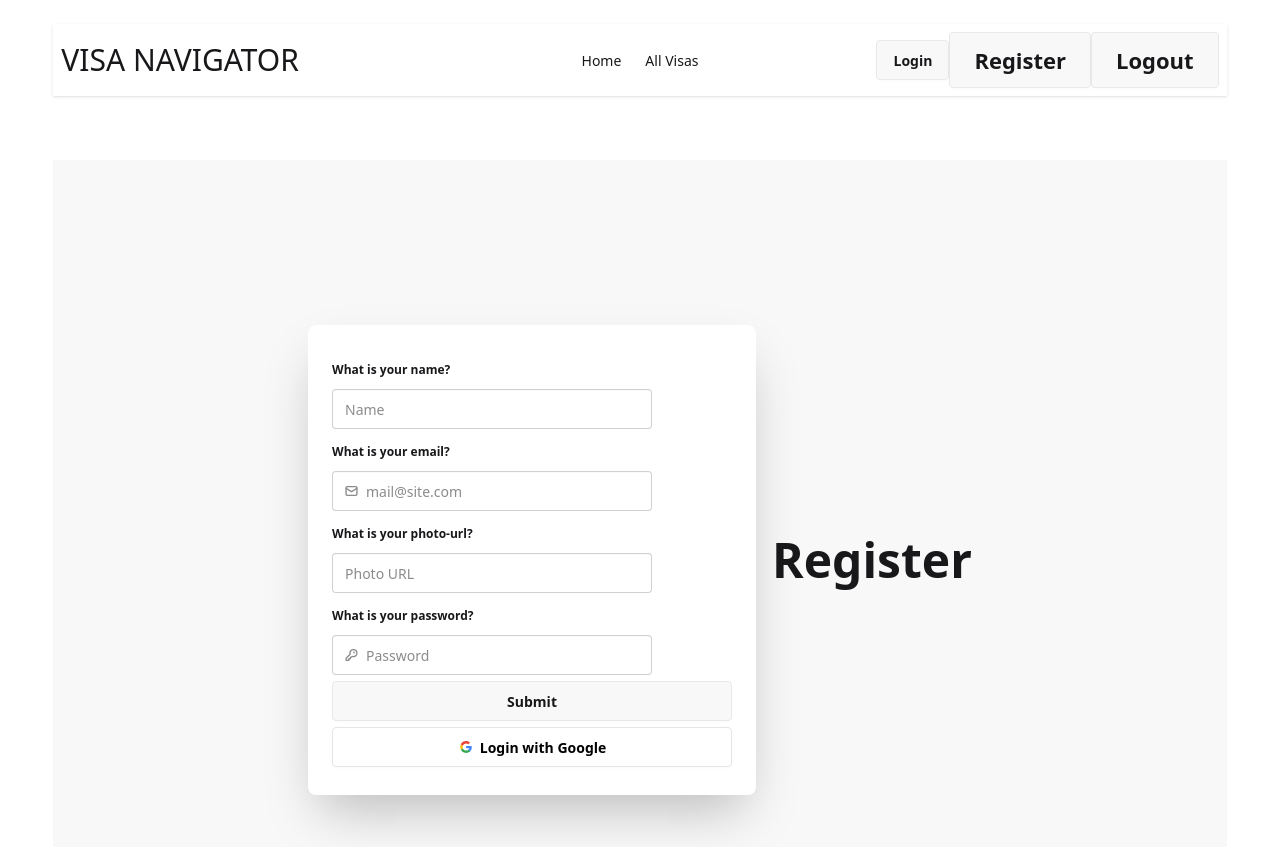
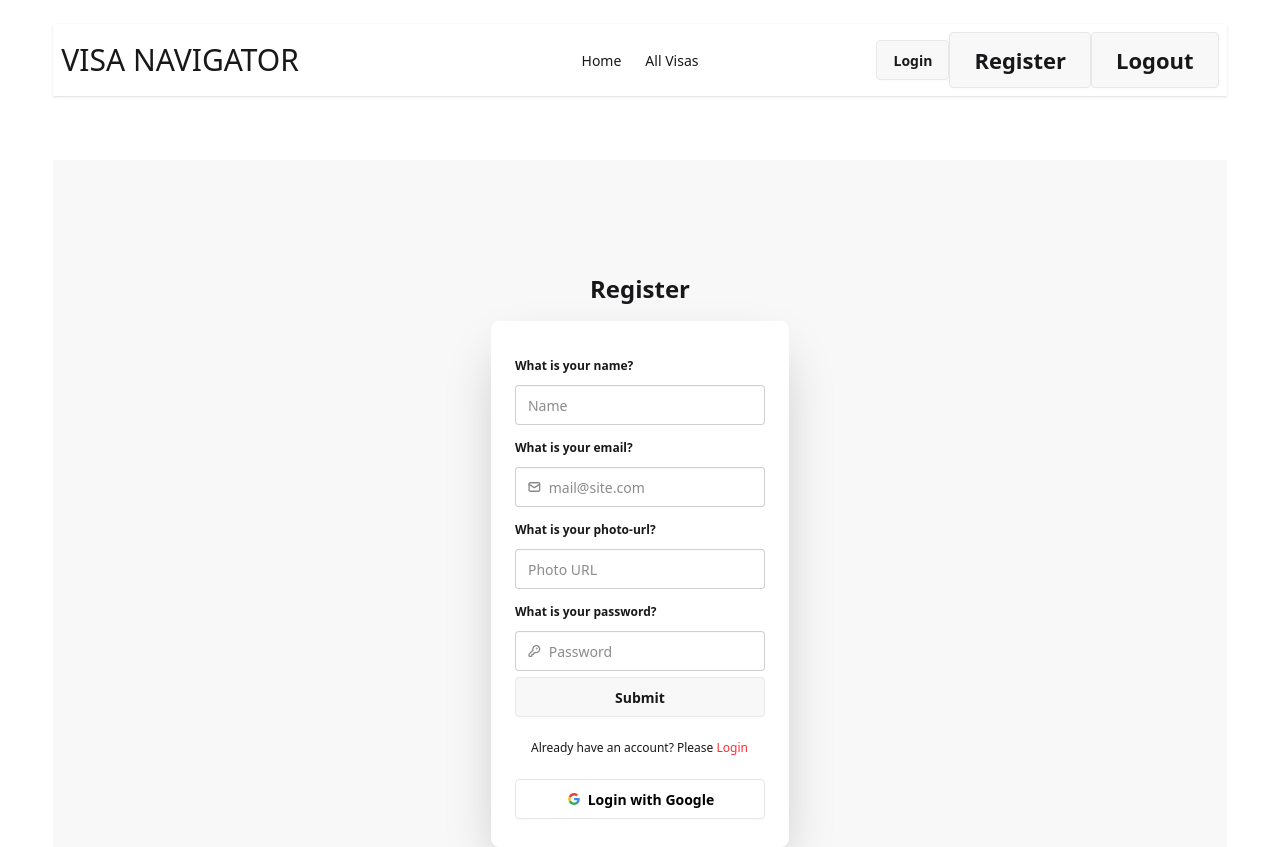
Before and after one commit to DevelopWebAdnan/B10A10-visa-navigator-client, a React (Vite) app: page /register in a window 1280 px wide. Shown: the top 847 px of the page. Built offline with nearby package versions, Linux system fonts and the light colour scheme.

Commit message:
Designed the Login form and consoled data from it.

```diff
--- a/package.json
+++ b/package.json
@@ -11,6 +11,7 @@
   },
   "dependencies": {
     "@tailwindcss/vite": "^4.1.17",
+    "firebase": "^12.6.0",
     "localforage": "^1.10.0",
     "match-sorter": "^8.2.0",
     "react": "^19.2.0",
--- /dev/null
+++ b/src/firebase.init.js
@@ -0,0 +1,22 @@
+// Import the functions you need from the SDKs you need
+import { initializeApp } from "firebase/app";
+import { getAuth } from "firebase/auth";
+
+// TODO: Add SDKs for Firebase products that you want to use
+// https://firebase.google.com/docs/web/setup#available-libraries
+
+// Your web app's Firebase configuration
+const firebaseConfig = {
+  apiKey: "AIzaSyAb-yDUG2frbNmDy9oYKDiRXqpX3McTadE",
+  authDomain: "b10a10-visa-navigator-client.firebaseapp.com",
+  projectId: "b10a10-visa-navigator-client",
+  storageBucket: "b10a10-visa-navigator-client.firebasestorage.app",
+  messagingSenderId: "496053141766",
+  appId: "1:496053141766:web:7a12a1a6a11667d3231e87"
+};
+
+// Initialize Firebase
+const app = initializeApp(firebaseConfig);
+
+// Initialize Firebase Authentication and get a reference to the service
+export const auth = getAuth(app);
--- a/src/pages/Login.jsx
+++ b/src/pages/Login.jsx
@@ -1,15 +1,19 @@
+import { Link } from "react-router-dom";
 
 const Login = () => {
 
     const handleLogin = (event) => {
         event.preventDefault();
-        // const
+        const email = event.target.email.value;
+        const password = event.target.password.value;
+
+        console.log(email, password);
     }
     return (
         <div className="hero bg-base-200 min-h-screen">
-            <div className="hero-content flex-col lg:flex-row-reverse">
+            <div className="hero-content flex-col">
                 <div className="text-center lg:text-left">
-                    <h1 className="text-5xl font-bold">Login now!</h1>
+                    <h1 className="text-2xl font-bold">Login now!</h1>
                 </div>
                 <div className="card bg-base-100 w-full max-w-md shrink-0 shadow-2xl">
                     <div className="card-body">
@@ -20,6 +24,11 @@ const Login = () => {
                             <input type="password" name="password" className="input" placeholder="Password" />
                             <div><a className="link link-hover">Forgot password?</a></div>
                             <button className="btn btn-neutral mt-4">Login</button>
+
+                             <p className="m-4">
+                                New to this website? Please <Link className="text-red-500" to="/register">Register</Link>
+                            </p>
+
                             {/* Google */}
                             <button className="btn bg-white text-black border-[#e5e5e5]">
                                 <svg aria-label="Google logo" width="16" height="16" xmlns="http://www.w3.org/2000/svg" viewBox="0 0 512 512"><g><path d="m0 0H512V512H0" fill="#fff"></path><path fill="#34a853" d="M153 292c30 82 118 95 171 60h62v48A192 192 0 0190 341"></path><path fill="#4285f4" d="m386 400a140 175 0 0053-179H260v74h102q-7 37-38 57"></path><path fill="#fbbc02" d="m90 341a208 200 0 010-171l63 49q-12 37 0 73"></path><path fill="#ea4335" d="m153 219c22-69 116-109 179-50l55-54c-78-75-230-72-297 55"></path></g></svg>
--- a/src/pages/Register.jsx
+++ b/src/pages/Register.jsx
@@ -1,3 +1,5 @@
+import { Link } from "react-router-dom";
+
 const Register = () => {
 
     const handleRegister = (event) => {
@@ -11,8 +13,8 @@ const Register = () => {
     }
     return (
         <div className="hero bg-base-200 min-h-screen">
-            <div className='hero-content flex-col lg:flex-row-reverse'>
-                <h2 className='text-5xl font-bold'>Register</h2>
+            <div className='hero-content flex-col'>
+                <h2 className='text-2xl font-bold'>Register</h2>
                 <div className="card bg-base-100 w-full max-w-md shrink-0 shadow-2xl">
                     <div className="card-body">
                         <form onSubmit={handleRegister} className='fieldset'>
@@ -71,9 +73,9 @@ const Register = () => {
                                     name='password'
                                     required
                                     placeholder="Password"
-                                    // minLength="8"
-                                    // pattern="(?=.*\d)(?=.*[a-z])(?=.*[A-Z]).{8,}"
-                                    // title="Must be more than 8 characters, including number, lowercase letter, uppercase letter"
+                                // minLength="8"
+                                // pattern="(?=.*\d)(?=.*[a-z])(?=.*[A-Z]).{8,}"
+                                // title="Must be more than 8 characters, including number, lowercase letter, uppercase letter"
                                 />
                             </label>
                             {/* </fieldset> */}
@@ -132,6 +134,10 @@ const Register = () => {
 
                             <input type="submit" value="Submit" className="btn" />
 
+                            <p className="m-4">
+                                Already have an account? Please <Link className="text-red-500" to="/login">Login</Link>
+                            </p>
+
                             {/* Google */}
                             <button className="btn bg-white text-black border-[#e5e5e5]">
                                 <svg aria-label="Google logo" width="16" height="16" xmlns="http://www.w3.org/2000/svg" viewBox="0 0 512 512"><g><path d="m0 0H512V512H0" fill="#fff"></path><path fill="#34a853" d="M153 292c30 82 118 95 171 60h62v48A192 192 0 0190 341"></path><path fill="#4285f4" d="m386 400a140 175 0 0053-179H260v74h102q-7 37-38 57"></path><path fill="#fbbc02" d="m90 341a208 200 0 010-171l63 49q-12 37 0 73"></path><path fill="#ea4335" d="m153 219c22-69 116-109 179-50l55-54c-78-75-230-72-297 55"></path></g></svg>
```
Also changed, not shown: 1 other file (tests, documents, lock files or other folders).
